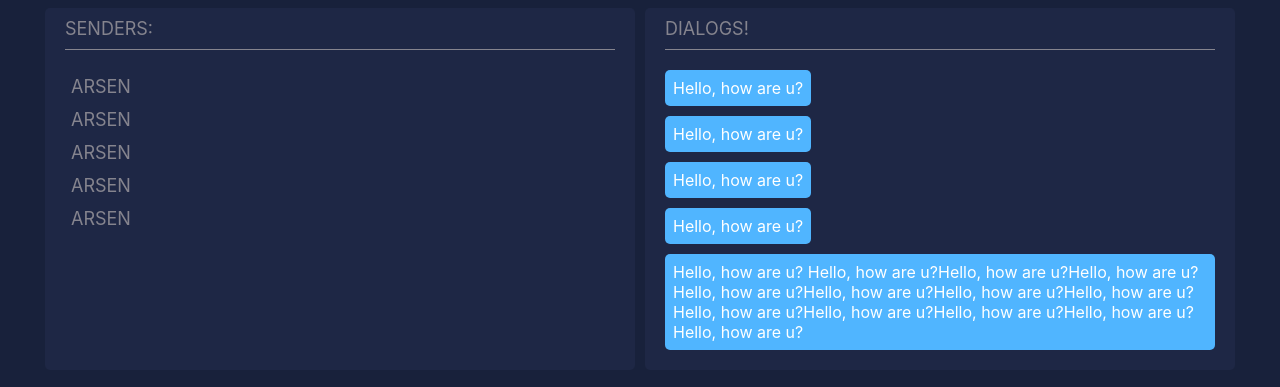
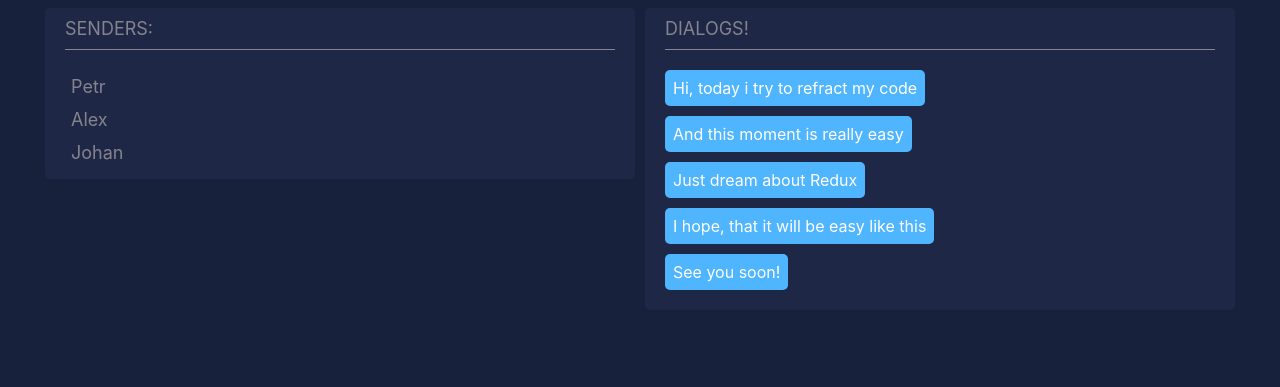
Before and after one commit to yurii-martyniuk/lastRonin, a React (Create React App) app: page /messenger in a window 1280 px wide. Shown: the part 487-874 px from the top of the page. After the commit the page ends 817 px from the top, so only its background shows below. Built offline with nearby package versions, Linux system fonts and the light colour scheme.

Commit message:
added props for dialogs

```diff
--- a/src/components/Body/Body.jsx
+++ b/src/components/Body/Body.jsx
@@ -8,6 +8,7 @@ const Body = () => {
     return(
 
             <div className={s.body}>
+                <Route exact path="/" component={Tape} />
                 <Route path="/tape" component={Tape} />
                 <Route path="/messenger"component={Messenger} />
             </div>
--- a/src/components/Body/Messenger/Dialogs/Dialogs.jsx
+++ b/src/components/Body/Messenger/Dialogs/Dialogs.jsx
@@ -1,5 +1,11 @@
 import React from "react";
 import s from "./Dialogs.module.scss"
+
+const Dialog = (props) => {
+    return(
+        <div className={s.item}> {props.message} </div>
+    )
+}
 
 const Dialogs = () => {
     return(
@@ -7,11 +13,11 @@ const Dialogs = () => {
           <p className={s.title}> DIALOGS! </p>
 
           <div className={s.items}>
-              <div className={s.item}> Hello, how are u? </div>
-              <div className={s.item}> Hello, how are u? </div>
-              <div className={s.item}> Hello, how are u? </div>
-              <div className={s.item}> Hello, how are u? </div>
-              <div className={s.item}> Hello, how are u? Hello, how are u?Hello, how are u?Hello, how are u?Hello, how are u?Hello, how are u?Hello, how are u?Hello, how are u?Hello, how are u?Hello, how are u?Hello, how are u?Hello, how are u?Hello, how are u?</div>
+              <Dialog message="Hi, today i try to refract my code"/>
+              <Dialog message="And this moment is really easy"/>
+              <Dialog message="Just dream about Redux"/>
+              <Dialog message="I hope, that it will be easy like this"/>
+              <Dialog message="See you soon!"/>
           </div>
       </div>
     );
--- a/src/components/Body/Messenger/Senders/Senders.jsx
+++ b/src/components/Body/Messenger/Senders/Senders.jsx
@@ -1,5 +1,12 @@
 import React from "react";
 import s from "./Senders.module.scss"
+import {NavLink} from "react-router-dom";
+
+const Sender = (props) => {
+    return(
+        <NavLink to={`${"/messenger/"}${props.id}`}  className={s.item} activeClassName={s.active}>{props.name}</NavLink>
+    )
+}
 
 const Senders = () => {
     return(
@@ -8,11 +15,9 @@ const Senders = () => {
           <p className={s.title}> SENDERS: </p>
 
           <div className={s.items}>
-              <div className={s.item}> ARSEN </div>
-              <div className={s.item}> ARSEN </div>
-              <div className={s.item}> ARSEN </div>
-              <div className={s.item}> ARSEN </div>
-              <div className={s.item}> ARSEN </div>
+              <Sender id="1" name="Petr"/>
+              <Sender id="2" name="Alex"/>
+              <Sender id="3" name="Johan"/>
           </div>
       </div>
     );
--- a/src/components/Body/Messenger/Senders/Senders.module.scss
+++ b/src/components/Body/Messenger/Senders/Senders.module.scss
@@ -1,4 +1,5 @@
 .senders {
+  height: fit-content;
   width: calc(50% - 5px);
   margin: 0 5px 0 0;
   background-color: #1e2745;
@@ -12,9 +13,15 @@
     padding-bottom: 10px;
   }
   .items{
+    display: flex;
+    flex-direction: column;
     .item{
       font-size: 18px;
       padding: 6px;
+      color: #85848e;
+      &.active{
+        color: #fff;
+      }
     }
   }
 }
```
